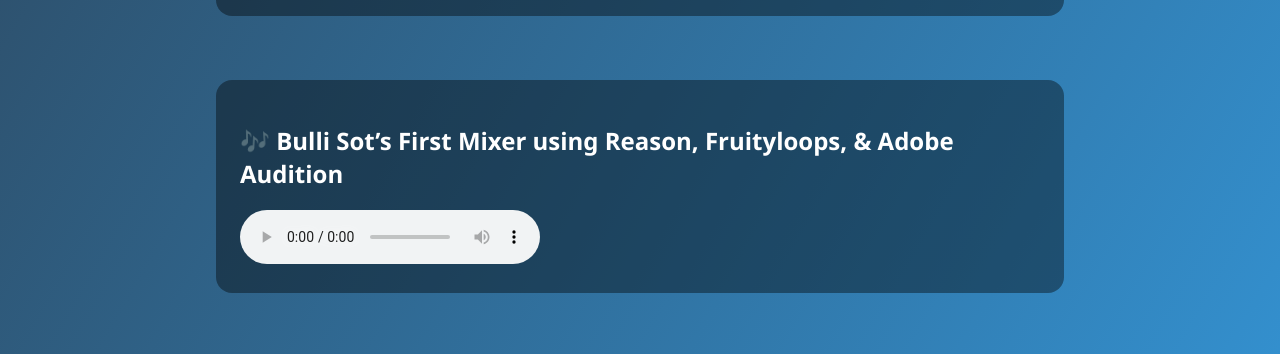
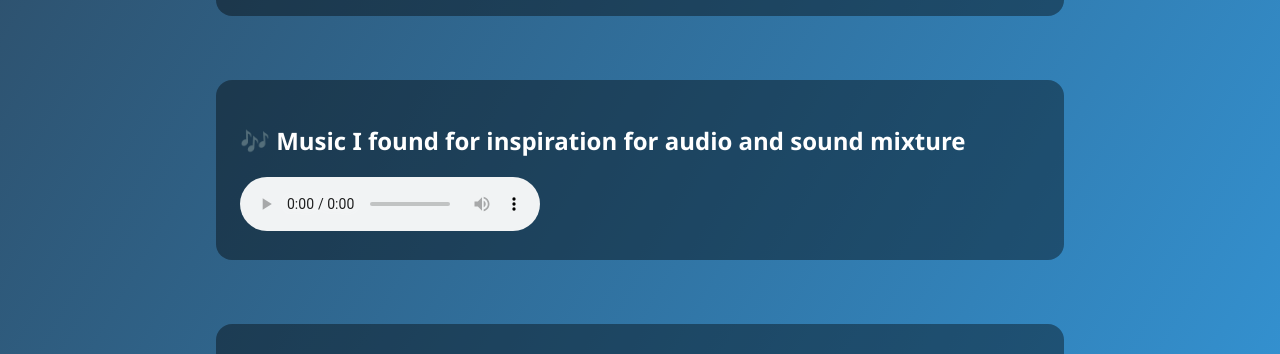
Before and after one commit to Khmerxbxboi/Lab-6-Rich-Media, a plain HTML site: page index.html in a window 1280 px wide. Shown: the part 876-1230 px from the top of the page. Drawn offline with Linux system fonts and the light colour scheme.

Commit message:
Add files via upload

```diff
--- a/index.html
+++ b/index.html
@@ -21,7 +21,7 @@
   </div>
 
   <div class="media-section">
-    <h2>🎶 Bulli Sot’s First Mixer using Reason, Fruityloops, & Adobe Audition</h2>
+    <h2>🎶 Music I found for inspiration for audio and sound mixture</h2>
     <!-- BONUS: Using the <audio> tag -->
     <audio controls>
       <source src="https://www.soundhelix.com/examples/mp3/SoundHelix-Song-1.mp3" type="audio/mpeg">
```
